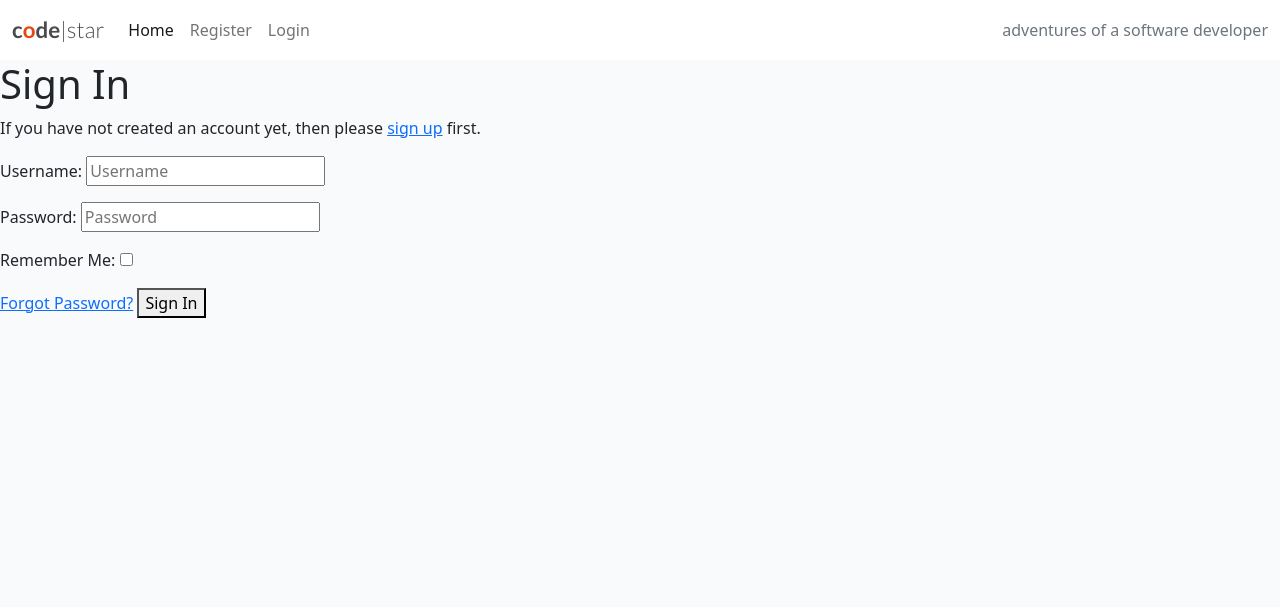
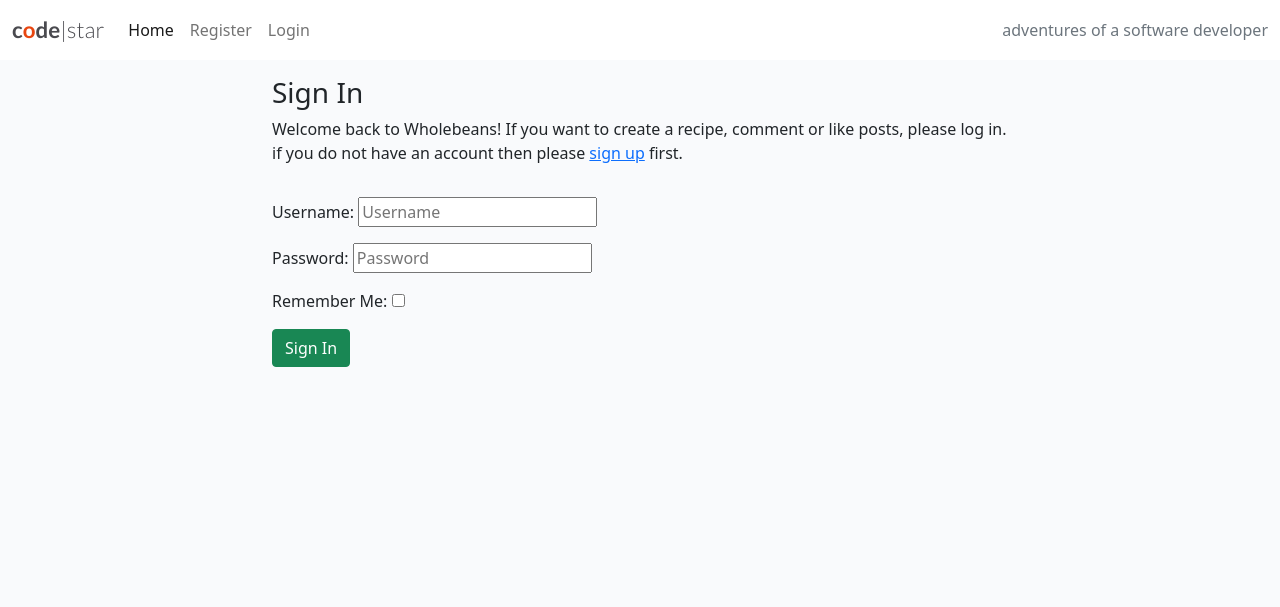
Before and after one commit to AdamVictory/wholebeans, a Django app: page /accounts/login/ in a window 1280 px wide. Shown: the top 607 px of the page. Run offline with Django 3.2, Linux system fonts and the light colour scheme; parts of the project's set-up code (start-up, migrations or seed data) failed here and were passed over; some libraries are stand-ins or nearby versions.

Commit message:
login.html

```diff
--- a/templates/account/login.html
+++ b/templates/account/login.html
@@ -7,40 +7,31 @@
 
 {% block content %}
 
-<h1>{% trans "Sign In" %}</h1>
+<div class="container sign-in-container center">
+  <div class="row">
+    <div class="col-md-8 mt-3 offset-md-2">
+      <h3>{% trans "Sign In" %}</h3>
+      <p>{% blocktrans %}Welcome back to Wholebeans! If you want to create a recipe, comment or like posts, please log in.
+        if you do not have an account then please
+        <a href="{{ signup_url }}">sign up</a> first.{% endblocktrans %}</p>
 
-{% get_providers as socialaccount_providers %}
-
-{% if socialaccount_providers %}
-<p>{% blocktrans with site.name as site_name %}Please sign in with one
-of your existing third party accounts. Or, <a href="{{ signup_url }}">sign up</a>
-for a {{ site_name }} account and sign in below:{% endblocktrans %}</p>
-
-<div class="socialaccount_ballot">
-
-  <ul class="socialaccount_providers">
-    {% include "socialaccount/snippets/provider_list.html" with process="login" %}
-  </ul>
-
-  <div class="login-or">{% trans 'or' %}</div>
-
+  </div>
 </div>
 
-{% include "socialaccount/snippets/login_extra.html" %}
 
-{% else %}
-<p>{% blocktrans %}If you have not created an account yet, then please
-<a href="{{ signup_url }}">sign up</a> first.{% endblocktrans %}</p>
-{% endif %}
+  <div class="row center">
+    <div class="col-md-8 mt-3 offset-md-2">
+      <form class="login" method="POST" action="{% url 'account_login %">
+        {% csrf_token %}
+        {{ form.as_p }}
+        {% if redirect_field_value %}
+        <input type="hidden" name="{{ redirect_field_name }}" value="{{ redirect_field_value }}" />
+        {% endif %}
+        <button class="btn btn-success edit-button text-white sub-btn" type="submit">{% trans "Sign In" %}</button>
+      </form>
+    </div>
+  </div>
+</div>
 
-<form class="login" method="POST" action="{% url 'account_login' %}">
-  {% csrf_token %}
-  {{ form.as_p }}
-  {% if redirect_field_value %}
-  <input type="hidden" name="{{ redirect_field_name }}" value="{{ redirect_field_value }}" />
-  {% endif %}
-  <a class="button secondaryAction" href="{% url 'account_reset_password' %}">{% trans "Forgot Password?" %}</a>
-  <button class="primaryAction" type="submit">{% trans "Sign In" %}</button>
-</form>
 
 {% endblock %}
```
